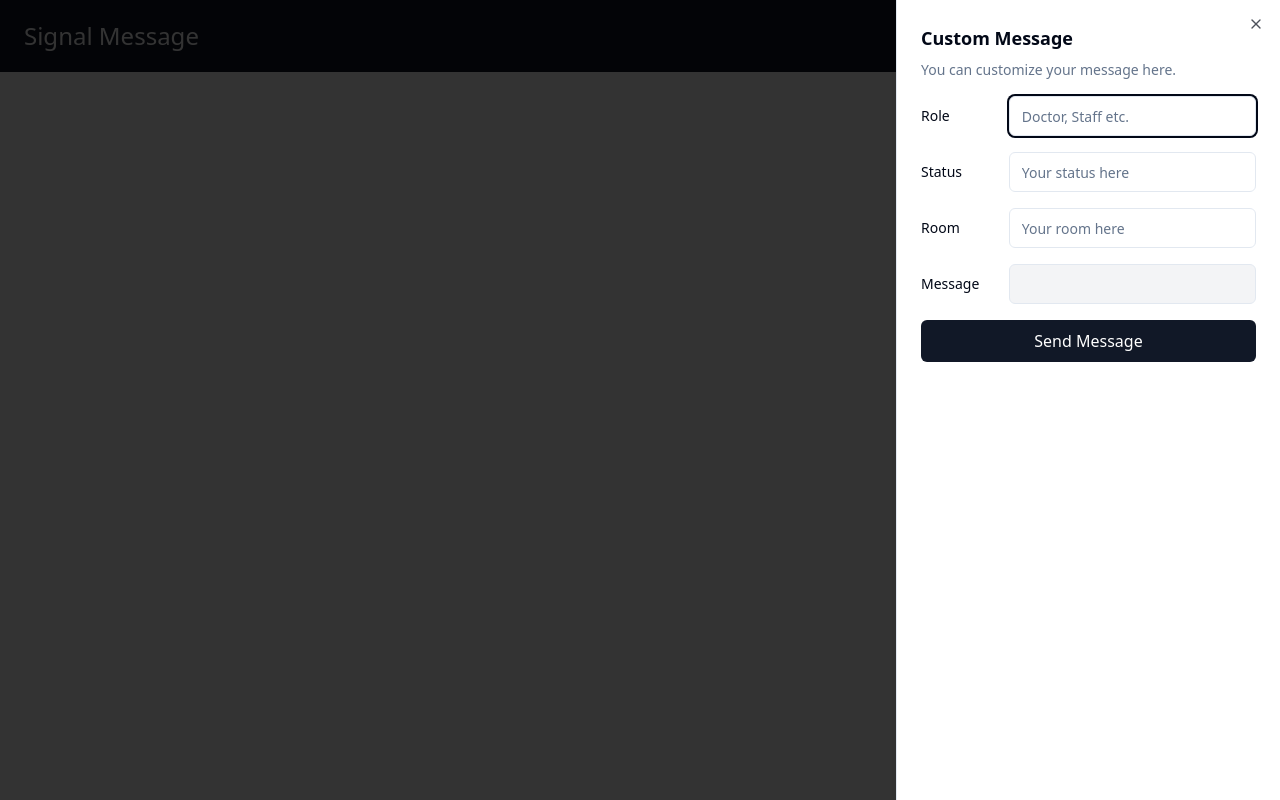
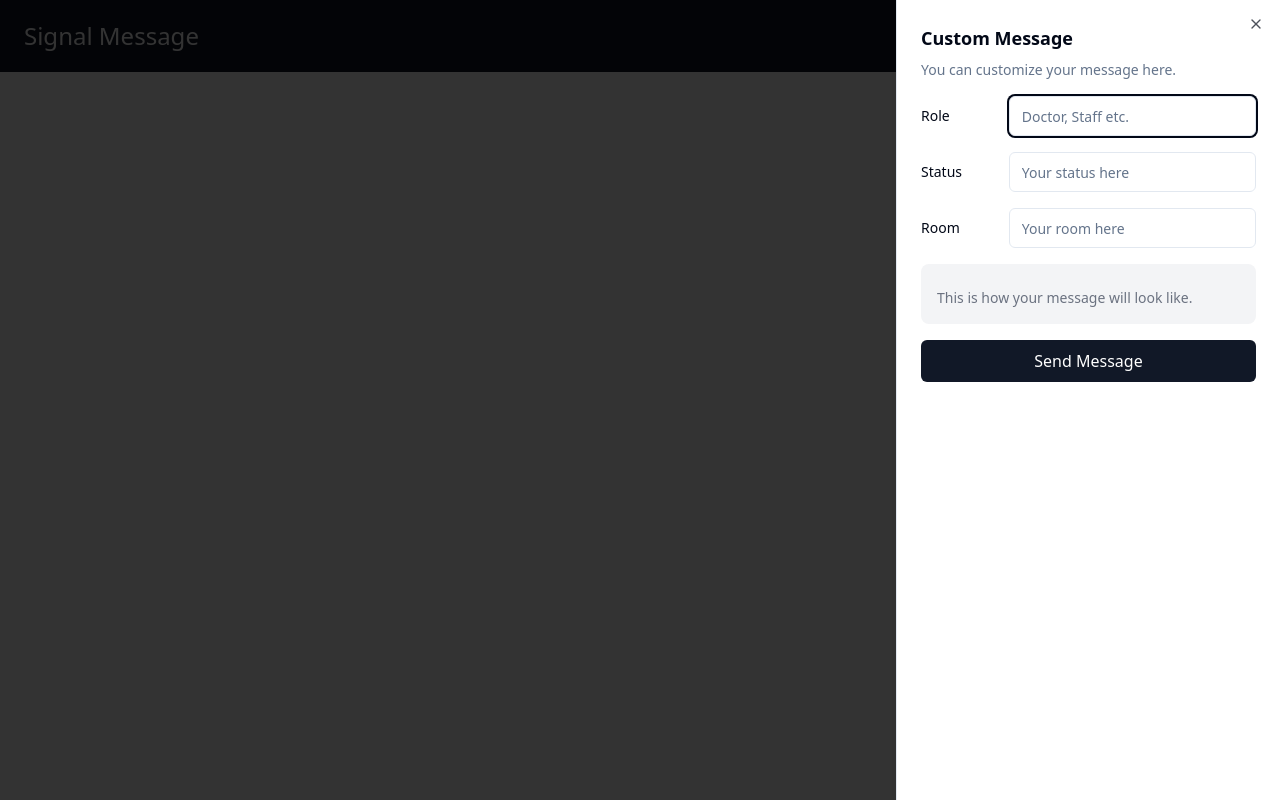
Before and after one commit to hassanrehmanhr/Signal-App, a React (Vite) app in the folder client/: page / in a window 1280 px wide. Both pictures are taken after a click on the button "Message". Built offline with nearby package versions, Linux system fonts and the light colour scheme.

Commit message:
drawer updated

```diff
--- a/client/src/components/drawer/header-sheet-content.tsx
+++ b/client/src/components/drawer/header-sheet-content.tsx
@@ -74,15 +74,15 @@ const HeaderSheetContent = () => {
 
                 {/* Display Message */}
                 <div className="grid grid-cols-4 items-center gap-4">
-                    <Label htmlFor="message">Message</Label>
-                    <Input
-                        id="message"
-                        value={`${message.role} ${
+                    <div className="col-span-4 p-4 bg-gray-100 rounded-lg">
+                        {`${message.role} ${
                             message.status && "- " + message.status
                         } ${message.room && "- " + message.room}`}
-                        className="col-span-3"
-                        readOnly
-                    />
+
+                        <div className="text-sm text-gray-500 mt-2">
+                            This is how your message will look like.
+                        </div>
+                    </div>
                 </div>
             </div>
 
```
